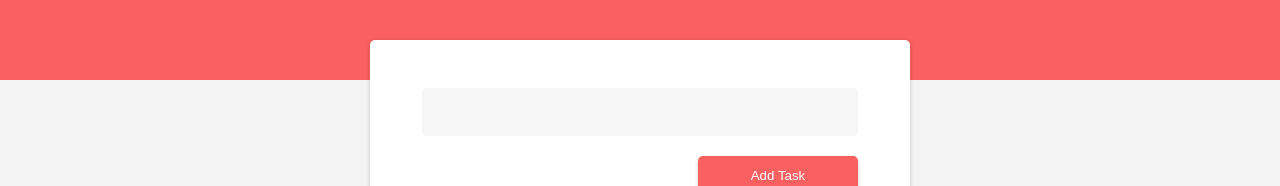
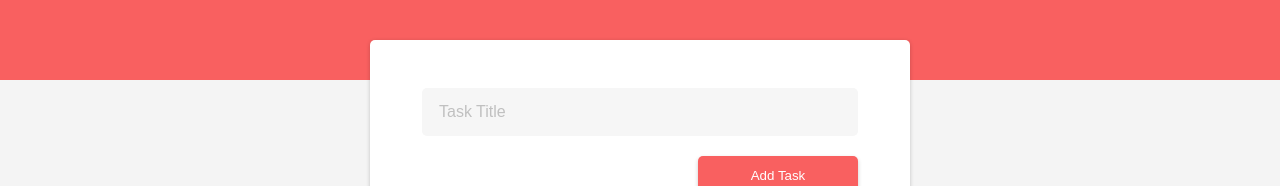
Before and after one commit to hirokifj/todo-redux, a React (Create React App) app: page / in a window 1280 px wide. Shown: the top 186 px of the page. Built offline with nearby package versions, Linux system fonts and the light colour scheme.

Commit message:
placeholder追加

```diff
--- a/src/components/atom/Input.tsx
+++ b/src/components/atom/Input.tsx
@@ -5,8 +5,9 @@ import { css, jsx } from '@emotion/react'
 
 const Input: FC<{
   value?: string
+  placeholder?: string
   onChange: (e: React.ChangeEvent<HTMLInputElement>) => void
-}> = ({ value = '', onChange }) => {
+}> = ({ value = '', placeholder = '', onChange }) => {
   const style = css`
     width: 100%;
     padding: 14px 16px;
@@ -22,9 +23,21 @@ const Input: FC<{
       outline: none;
       box-shadow: 0 2px 4px rgba(0, 0, 0, 0.15);
     }
+
+    ::placeholder {
+      color: #c0c0c0;
+    }
   `
 
-  return <input type="text" value={value} onChange={onChange} css={style} />
+  return (
+    <input
+      type="text"
+      value={value}
+      placeholder={placeholder}
+      onChange={onChange}
+      css={style}
+    />
+  )
 }
 
 export default Input
--- a/src/components/organism/TaskInput/index.tsx
+++ b/src/components/organism/TaskInput/index.tsx
@@ -25,7 +25,7 @@ const TaskInput: FC<{
   return (
     <div>
       <div css={inputStyle}>
-        <Input value={value} onChange={onChange} />
+        <Input value={value} onChange={onChange} placeholder="Task Title" />
       </div>
       <div css={buttonStyle}>
         <Button onClick={onSubmit}>Add Task</Button>
```
